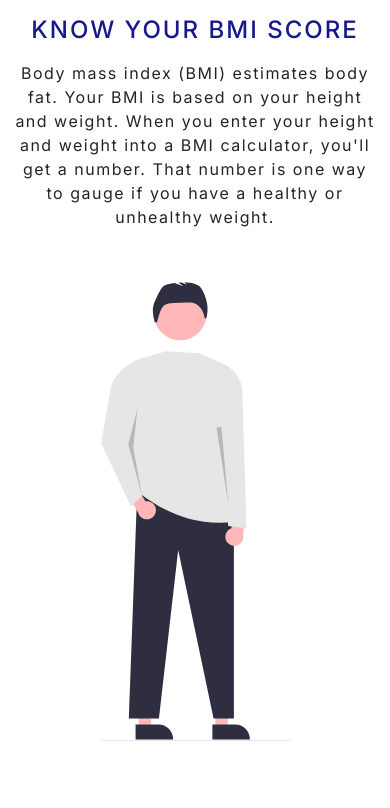
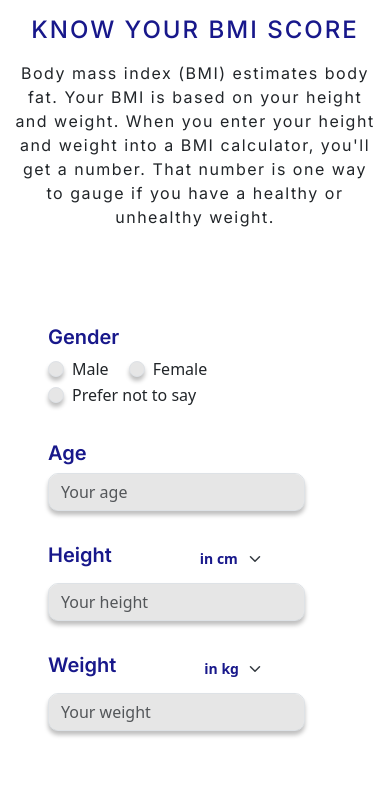
Before and after one commit to Officialabhishek/know-your-BMI, a plain HTML site: page index.html in a window 390 px wide. Shown: the top 808 px of the page. Drawn offline with nearby package versions, Linux system fonts and the light colour scheme.

Commit message:
favicon and mediaquery added

```diff
--- a/index.html
+++ b/index.html
@@ -5,6 +5,9 @@
     <meta http-equiv="X-UA-Compatible" content="IE=edge">
     <meta name="viewport" content="width=device-width, initial-scale=1.0">
     <title>Your BMI</title>
+
+    <!-- Favicon -->
+    <link rel="shortcut icon" href="./svg/favicon.svg" type="image/x-icon">
 
     <!-- Stylesheet -->
     <link rel="stylesheet" href="./scss/style.css">
@@ -59,8 +62,8 @@
                     <div class="height-box">
                         <h2>Height</h2>
                         <select class="form-select form-select-sm" aria-label=".form-select-sm example">
-                            <option class="optionValue1" value="cm" selected> in cm</option>
-                            <option class="optionValue1" value="m" disabled>m</option>
+                            <option selected> in cm</option>
+                            <option disabled>m</option>
                         </select>
                     </div>
                     <input type="text" id="height" class="input-height form-control" placeholder="Your height"
@@ -70,8 +73,8 @@
                     <div class="weight-box">
                         <h2>Weight</h2>
                         <select class="form-select form-select-sm" aria-label=".form-select-sm example">
-                            <option class="optionValue2" value="lbs" disabled>lbs</option>
-                            <option class="optionValue2" value="kg" selected> in kg</option>
+                            <option disabled>lbs</option>
+                            <option selected> in kg</option>
                         </select>
                     </div>
                     <input type="text" id="weight" class="input-weight form-control" placeholder="Your weight"
--- /dev/null
+++ b/scss/_mediaQuery.scss
@@ -0,0 +1,18 @@
+@media (max-width : 400px) {
+
+
+    .container .row .content .age input,
+    .container .row .content .height input,
+    .container .row .content .weight input {
+        max-width: fit-content;
+    }
+
+    .container .row .content .height select,
+    .container .row .content .weight select {
+        max-width: fit-content;
+    }
+
+    .container .row .image {
+        display: none;
+    }
+}
--- a/scss/style.scss
+++ b/scss/style.scss
@@ -8,3 +8,4 @@
 @import "./button";
 @import "./result";
 @import "./paragraphs";
+@import "./mediaQuery";
```
Also changed, not shown: scss/style.css, svg/favicon.svg (added), 1 other file.
